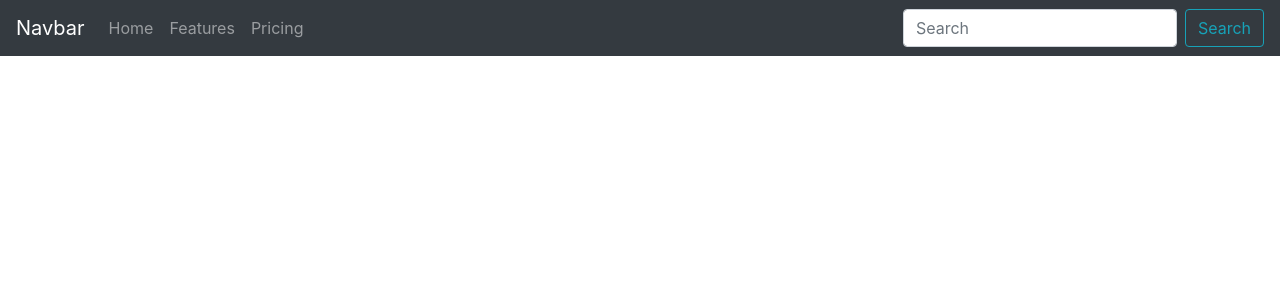
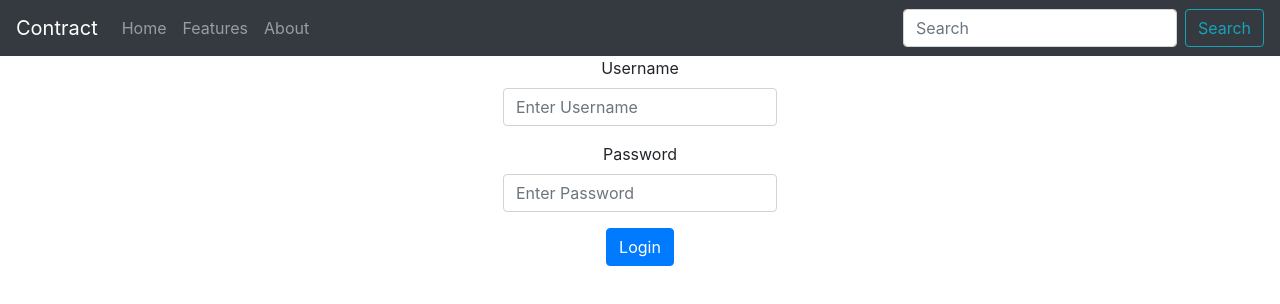
Before and after one commit to flashcabaja64/contract-client-app, a React (Create React App) app: page / in a window 1280 px wide. Shown: the top 304 px of the page. Built offline with nearby package versions, Linux system fonts and the light colour scheme.

Commit message:
login page

```diff
--- a/public/index.html
+++ b/public/index.html
@@ -24,7 +24,7 @@
       work correctly both with client-side routing and a non-root public URL.
       Learn how to configure a non-root public URL by running `npm run build`.
     -->
-    <title>React App</title>
+    <title>Contract App</title>
   </head>
   <body>
     <noscript>You need to enable JavaScript to run this app.</noscript>
--- a/src/App.js
+++ b/src/App.js
@@ -1,11 +1,13 @@
 import React from 'react';
-import Header from '../src/components/Header/Header'
+import Header from './components/Header/Header'
+import Login from './components/Login/Login'
 import './App.css';
 
 function App() {
   return (
     <div className="App">
       <Header></Header>
+      <Login></Login>
     </div>
   );
 }
--- a/src/components/Header/Header.js
+++ b/src/components/Header/Header.js
@@ -2,20 +2,20 @@ import React from 'react';
 import { Nav, Navbar, Form, FormControl, Button } from 'react-bootstrap';
 const Header = () => {
   return (
-    <div>
-      <Navbar bg="dark" variant="dark" fixed="top">
-        <Navbar.Brand href="#home">Navbar</Navbar.Brand>
+    <>
+      <Navbar bg="dark" variant="dark" fixed="sticky">
+        <Navbar.Brand href="#home">Contract</Navbar.Brand>
           <Nav className="mr-auto">
             <Nav.Link href="#home">Home</Nav.Link>
             <Nav.Link href="#features">Features</Nav.Link>
-          <Nav.Link href="#pricing">Pricing</Nav.Link>
+            <Nav.Link href="#pricing">About</Nav.Link>
           </Nav>
           <Form inline>
             <FormControl type="text" placeholder="Search" className="mr-sm-2" />
             <Button variant="outline-info">Search</Button>
           </Form>
       </Navbar>
-    </div>
+    </>
   )
 }
 
--- /dev/null
+++ b/src/components/Login/Login.css
@@ -0,0 +1,4 @@
+.container-fluid {
+  min-width: 100vw;
+  min-height:100vh
+}
--- /dev/null
+++ b/src/components/Login/Login.js
@@ -0,0 +1,30 @@
+import React from 'react';
+import Form from 'react-bootstrap/Form'
+import Container from 'react-bootstrap/Container'
+import Button from 'react-bootstrap/Button'
+import './Login.css'
+
+const Login = () => {
+
+  return (
+    <Container fluid>
+      <div className="d-flex justify-content-center align-items-center">
+        <Form onSubmit={e => e.preventDefault()} className="align-items-center">
+          <Form.Group>
+            <Form.Label>Username</Form.Label>
+            <Form.Control type="text" placeholder="Enter Username"></Form.Control>
+          </Form.Group>
+
+          <Form.Group>
+            <Form.Label>Password</Form.Label>
+            <Form.Control type="text" placeholder="Enter Password"></Form.Control>
+          </Form.Group>
+
+          <Button variant="primary" type="submit">Login</Button>
+        </Form>
+      </div>
+    </Container>
+  )
+}
+
+export default Login
```
Also changed, not shown: 1 other file (tests, documents, lock files or other folders). Lines whose indentation alone changed are shown as unchanged.
